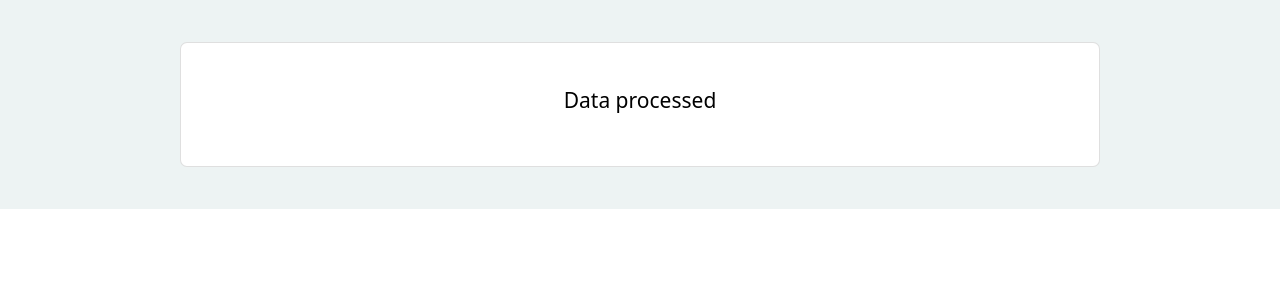
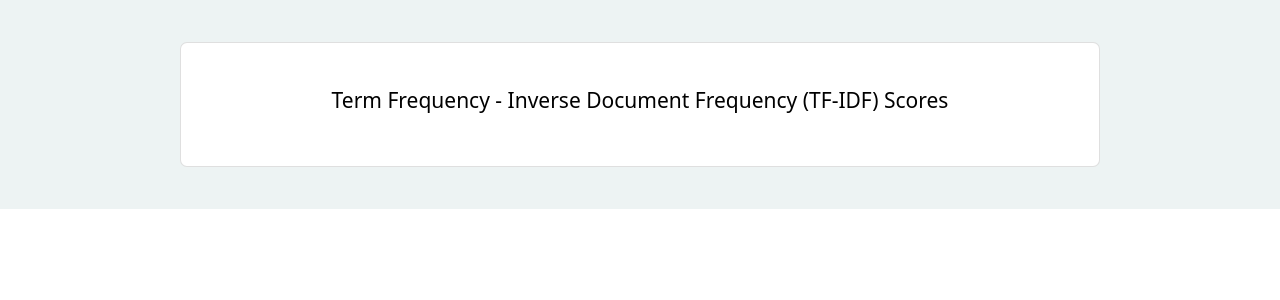
Before and after one commit to panjialpras/analisis-sentimen, a Flask app: template templates/tfidf.html in a window 1280 px wide. Shown: the part 78-378 px from the top of the page. Run offline with Flask 3, Linux system fonts and the light colour scheme; the template is opened without the code that fills it, so the values that code supplies are empty; some libraries are stand-ins or nearby versions.

Commit message:
Fix TF-IDF page

```diff
--- a/templates/tfidf.html
+++ b/templates/tfidf.html
@@ -12,7 +12,9 @@ content %}
             <div class="col-lg-12">
               <div class="card-body p-md-5 mx-md-4">
                 <div class="text-center">
-                  <h4 class="mt-1 mb-2 pb-1">Data processed</h4>
+                  <h4 class="mt-1 mb-2 pb-1">
+                    Term Frequency - Inverse Document Frequency (TF-IDF) Scores
+                  </h4>
                 </div>
                 <div class="table-responsive">{{ tables[0] | safe}}</div>
               </div>
```
